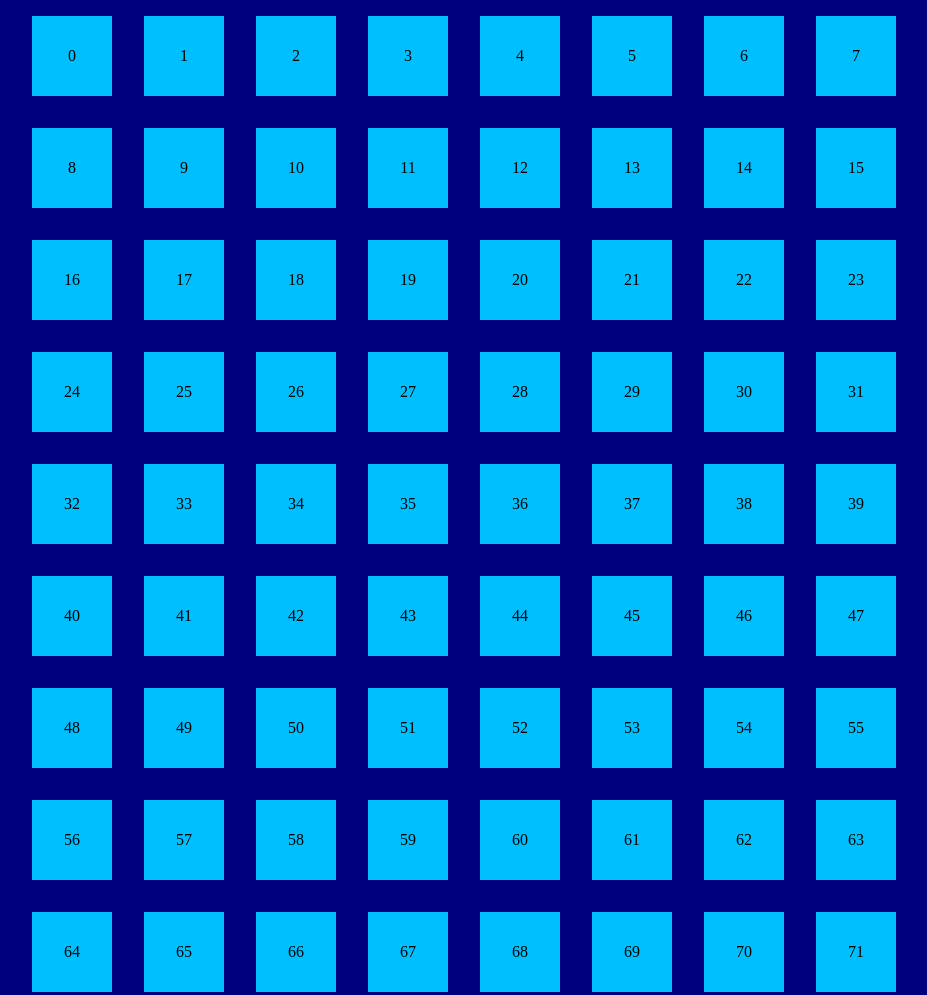
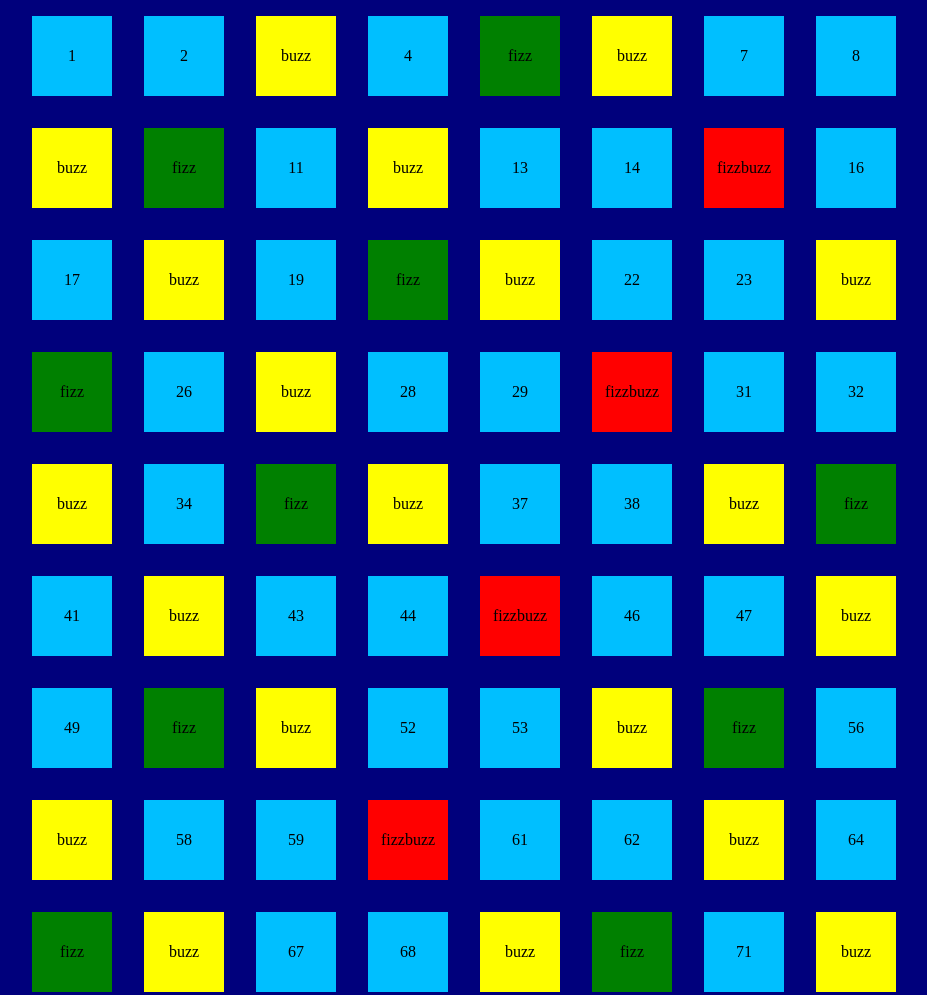
Before and after one commit to SteMorgia/js-fizzbuzz, a plain HTML site: page index.html in a window 1280 px wide. Shown: the top 995 px of the page, without its empty margins (124-1051 px from the left). Drawn offline with Linux system fonts and the light colour scheme.

Commit message:
esercizio completato

```diff
--- a/css/style.css
+++ b/css/style.css
@@ -25,3 +25,12 @@ html {
     background-color: deepskyblue;
     margin: 1rem;
 }
+.fizzbuzz {
+    background-color: red;
+}
+.buzz {
+    background-color: yellow;
+}
+.fizz {
+    background-color: green;
+}
--- a/js/main.js
+++ b/js/main.js
@@ -1,8 +1,20 @@
 const container = document.getElementById('container');
 
-for (let i = 0; i <= 100; i++) {
-    container.innerHTML += `<div class="box">${i}</div>`;
+for (let i = 1; i <= 100; i++) {
+    let contenuto = i;
+    let classe = "";
+    if ( i % 3 == 0) {
+        contenuto  = "buzz";
+        classe = "buzz";
+    }
+    if ( i % 5 == 0) {
+        contenuto = "fizz";
+        classe = "fizz";
+    }
+    if (i % 15 == 0) {
+        contenuto = "fizzbuzz";
+        classe = "fizzbuzz";
+    }
+
+    container.innerHTML += `<div class="box ${classe}">${contenuto}</div>`;
 }
-if ( i % 3 == 0) {
-
-}
```
